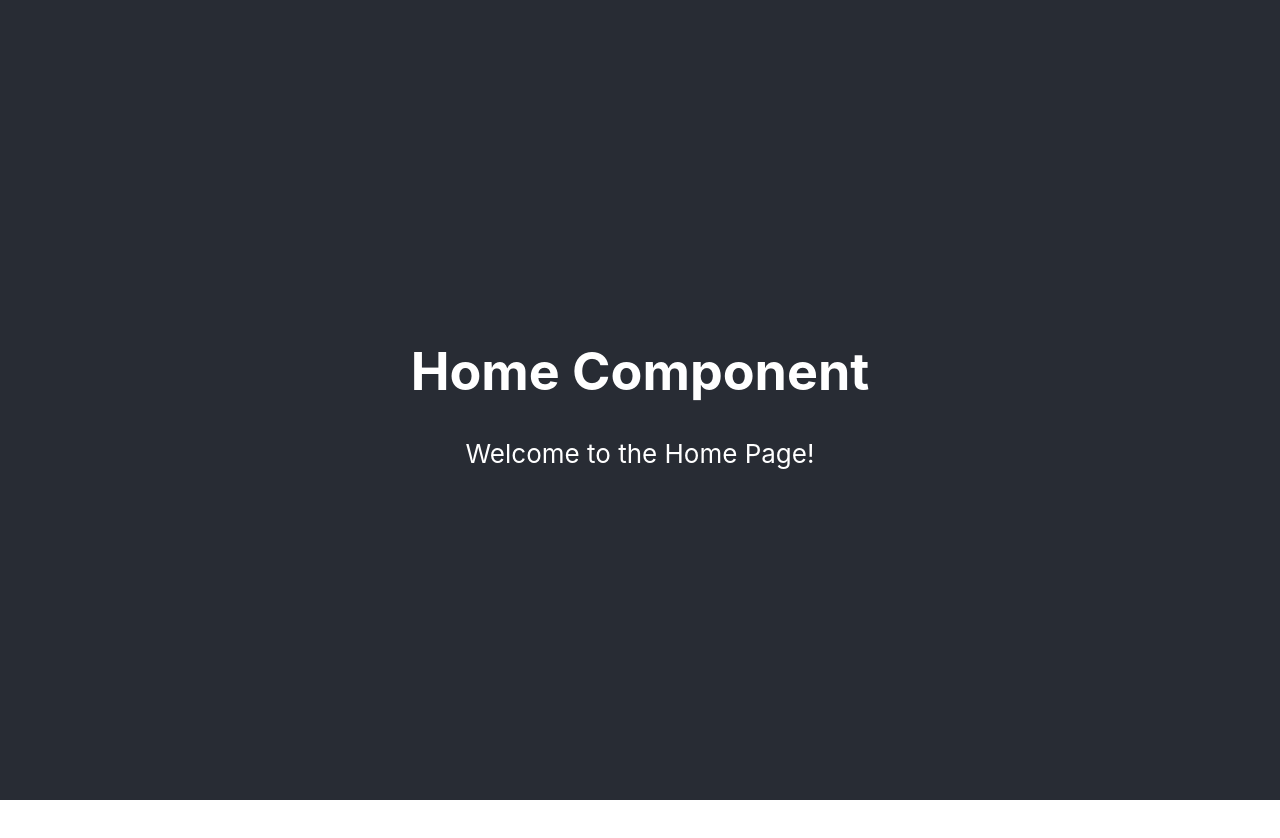
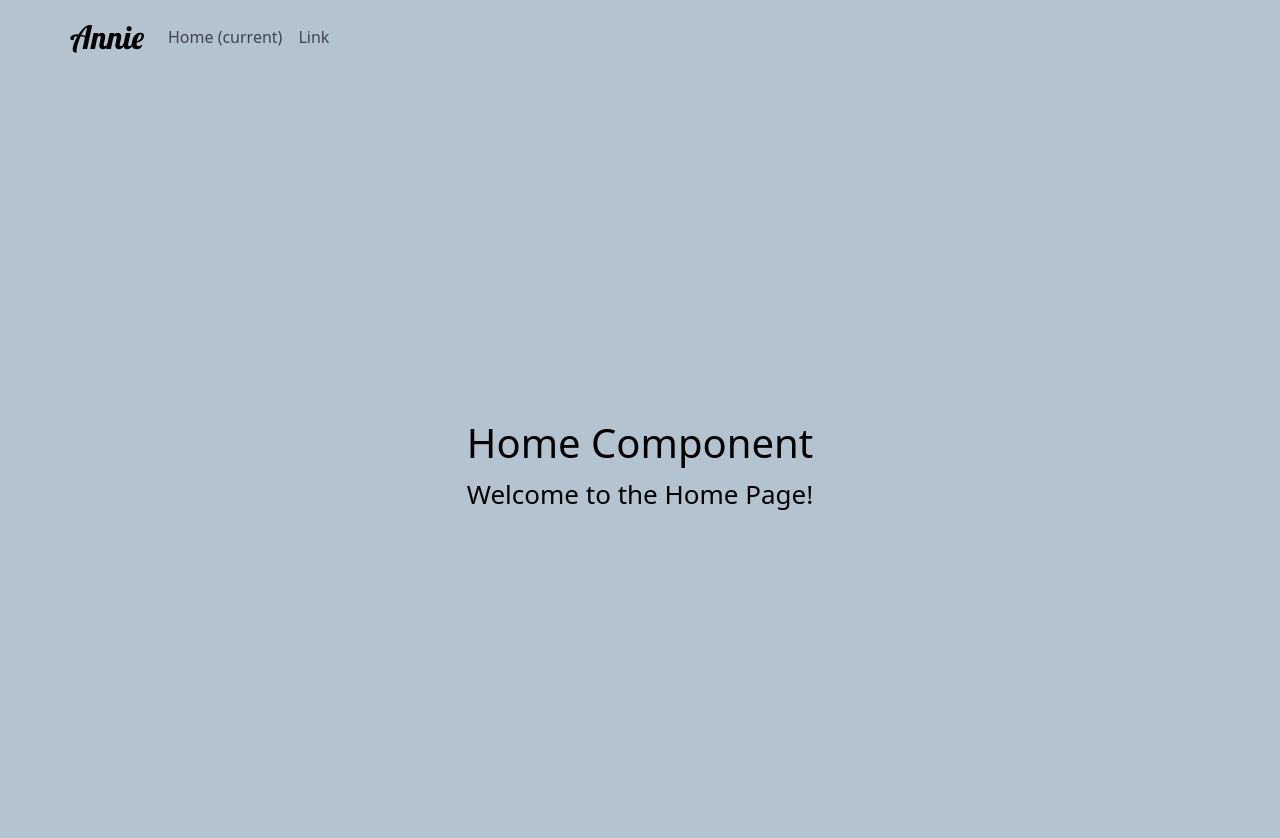
Before and after one commit to anniechakraborty/anniechakraborty.github.io, a React (Create React App) app: page / in a window 1280 px wide. Shown: the top 838 px of the page. Before the commit the page ends 800 px from the top, so only its background shows below. Built offline with nearby package versions, Linux system fonts and the light colour scheme; a web font is replaced by a local one.

Commit message:
basics addition on nabvar

```diff
--- a/src/App.css
+++ b/src/App.css
@@ -1,5 +1,7 @@
 .App {
   text-align: center;
+  background-color: #B3C3CF;
+  color: black;
 }
 
 .App-logo {
@@ -14,14 +16,12 @@
 }
 
 .App-header {
-  background-color: #282c34;
   min-height: 100vh;
   display: flex;
   flex-direction: column;
   align-items: center;
   justify-content: center;
   font-size: calc(10px + 2vmin);
-  color: white;
 }
 
 .App-link {
--- a/src/App.js
+++ b/src/App.js
@@ -1,11 +1,14 @@
-import logo from './logo.svg';
 import './App.css';
+import 'bootstrap/dist/css/bootstrap.min.css';
+import 'bootstrap/dist/js/bootstrap.bundle.min'; // Import Bootstrap JavaScript
 
 import HomeComponent from './components/Home';
+import NavigationComponent from './components/Navigation';
 
 function App() {
   return (
       <div className="App">
+        <NavigationComponent />
         <header className="App-header">
           <HomeComponent />
         </header>
--- /dev/null
+++ b/src/components/Navigation.js
@@ -0,0 +1,40 @@
+import React from "react";
+import './../styles/Navigation.css'
+function NavigationComponent() {
+  return (
+    <nav className="navbar navbar-expand-lg container">
+      <a className="navbar-brand" href="#">
+        Annie
+      </a>
+      <button
+        className="navbar-toggler"
+        type="button"
+        data-toggle="collapse"
+        data-target="#navbarSupportedContent"
+        aria-controls="navbarSupportedContent"
+        aria-expanded="false"
+        aria-label="Toggle navigation"
+        onClick={()=> {console.log('clicked!!')}}
+      >
+        <span className="navbar-toggler-icon"></span>
+      </button>
+
+      <div className="collapse navbar-collapse" id="navbarSupportedContent">
+        <ul className="navbar-nav mr-auto">
+          <li className="nav-item active">
+            <a className="nav-link" href="#">
+              Home <span class="sr-only">(current)</span>
+            </a>
+          </li>
+          <li className="nav-item">
+            <a className="nav-link" href="#">
+              Link
+            </a>
+          </li>
+        </ul>
+      </div>
+    </nav>
+  );
+}
+
+export default NavigationComponent;
--- /dev/null
+++ b/src/styles/Navigation.css
@@ -0,0 +1,6 @@
+.navbar-brand {
+    font-family: "Lobster", sans-serif;
+    font-weight: 400;
+    font-style: normal;
+    font-size: 2em;
+}
```
